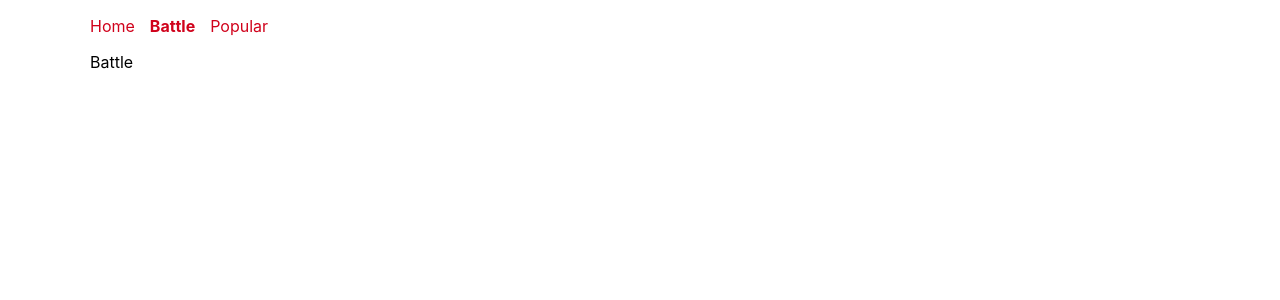
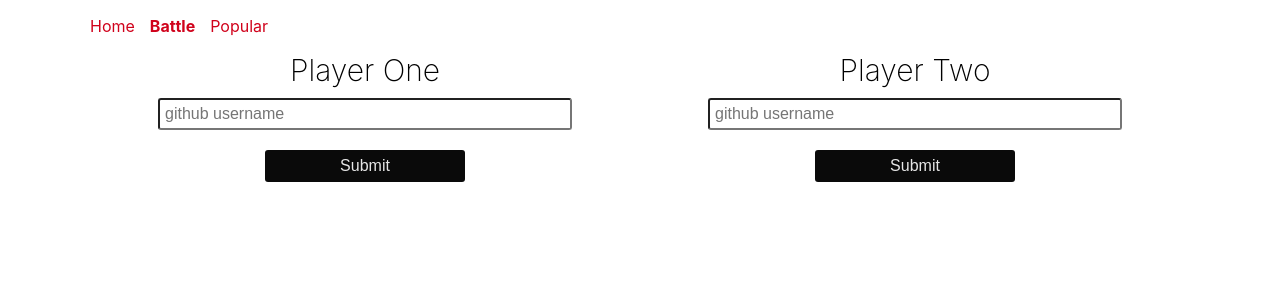
Before and after one commit to mwinslow331/github-battle, a React app: page /battle in a window 1280 px wide. Shown: the top 300 px of the page. Built offline with nearby package versions, Linux system fonts and the light colour scheme.

Commit message:
built and styled forms

```diff
--- a/app/components/Battle.js
+++ b/app/components/Battle.js
@@ -1,10 +1,107 @@
 import React, {Component} from 'react';
+import PropTypes from 'prop-types';
+
+class PlayerInput extends Component {
+  constructor(props){
+    super(props);
+    this.state = {
+      username: '',
+    }
+
+    this.handleChange=this.handleChange.bind(this);
+    this.handleSubmit=this.handleSubmit.bind(this);
+  }
+
+  handleChange(e){
+    let value = e.target.value;
+
+    this.setState(function (){
+      return{
+        username: value
+      }
+    })
+  }
+
+  handleSubmit(e){
+    e.preventDefault();
+
+    this.props.onSubmit(
+      this.props.id,
+      this.state.username
+    )
+  }
+
+  render(){
+    return(
+      <form className='column' onSubmit={this.handleSubmit}>
+        <label className='header' htmlFor='username'>
+          {this.props.label}
+        </label>
+        <input
+          id='username'
+          placeholder='github username'
+          type='text'
+          autoComplete='off'
+          value={this.state.username}
+          onChange={this.handleChange}
+        />
+        <button
+          className='button'
+          type='submit'
+          disabled={!this.state.username}>Submit</button>
+      </form>
+    )
+  }
+}
+
+PlayerInput.propTypes = {
+  id: PropTypes.string.isRequired,
+  label: PropTypes.string.isRequired,
+  onSubmit: PropTypes.func.isRequired
+}
 
 class Battle extends Component {
+  constructor(props){
+    super(props);
+    this.state = {
+      playerOneName: '',
+      playerTwoName: '',
+      playerOneImage: null,
+      playerTwoImage: null
+    }
+
+    this.handleSubmit = this.handleSubmit.bind(this);
+  }
+
+  handleSubmit(id, username){
+    this.setState(function(){
+      let newState= {};
+      newState[id + 'Name'] = username;
+      newState[id + 'Image'] = 'https://github.com' + username + '.png?size=200';
+      return newState;
+    });
+  }
+
   render(){
+    let playerOneName = this.state.playerOneName;
+    let playerTwoName = this.state.playerTwoName;
+
     return(
       <div>
-        Battle
+        <div className='row'>
+          {!playerOneName &&
+            <PlayerInput
+              id='playerOne'
+              label='Player One'
+              onSubmit={this.handleSubmit}
+            />}
+          {!playerTwoName &&
+            <PlayerInput
+              id='playerTwo'
+              label='Player Two'
+              onSubmit={this.handleSubmit}
+            />}
+        </div>
       </div>
     )
   }
--- a/app/index.css
+++ b/app/index.css
@@ -95,3 +95,36 @@
 .button:active {
   transform: translateY(1px);
 }
+
+.row {
+  display: flex;
+  justify-content: space-around;
+}
+
+.column {
+  display: flex;
+  flex-direction: column;
+  width: 500px;
+  align-items: center;
+}
+
+.column input {
+  border-radius: 3px;
+  margin: 10px 0;
+  padding: 5px;
+  border: 1px solid rgba(0, 0, 0, ,0.43);
+  font-size: 16px;
+  width: 80%;
+}
+
+.column label {
+  text-align: center;
+  font-size: 30px;
+  font-weight: 200;
+}
+
+.header {
+  text-align: center;
+  font-size: 30px;
+  font-weight: 200;
+}
```
